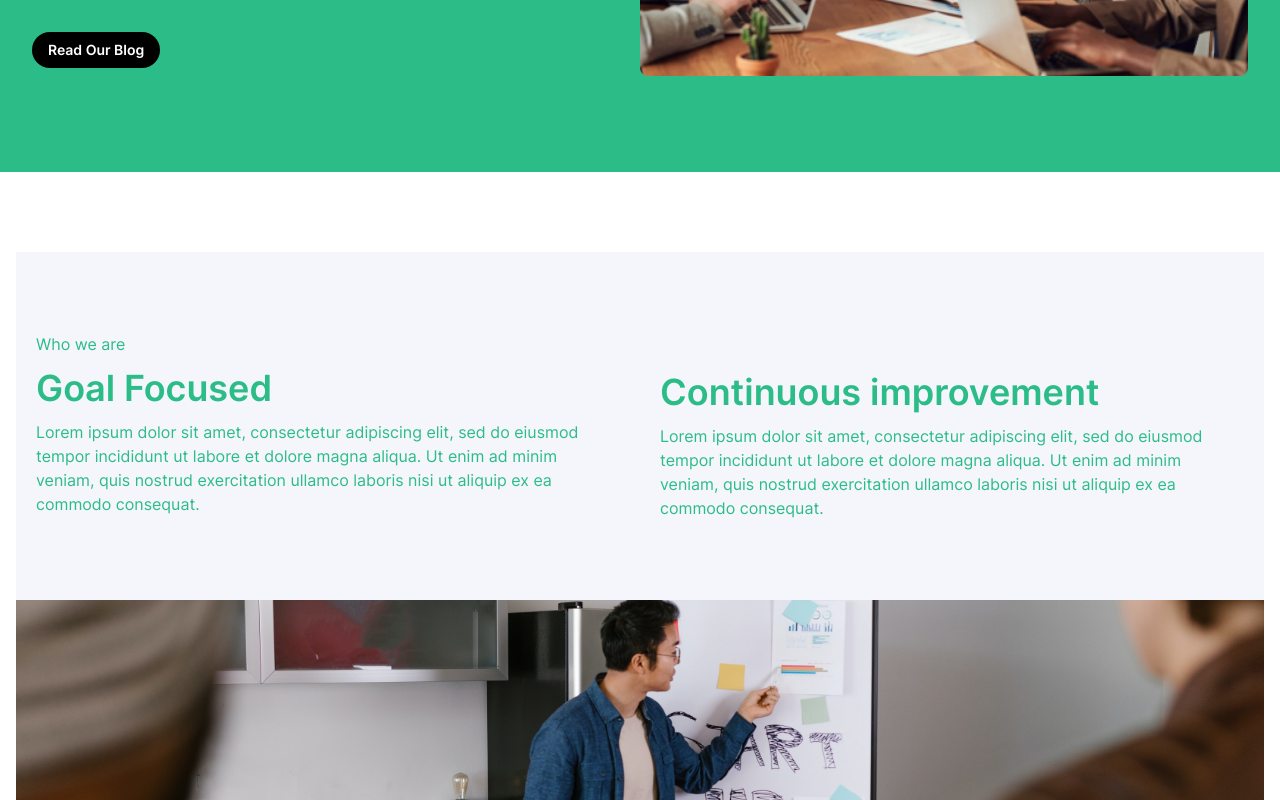
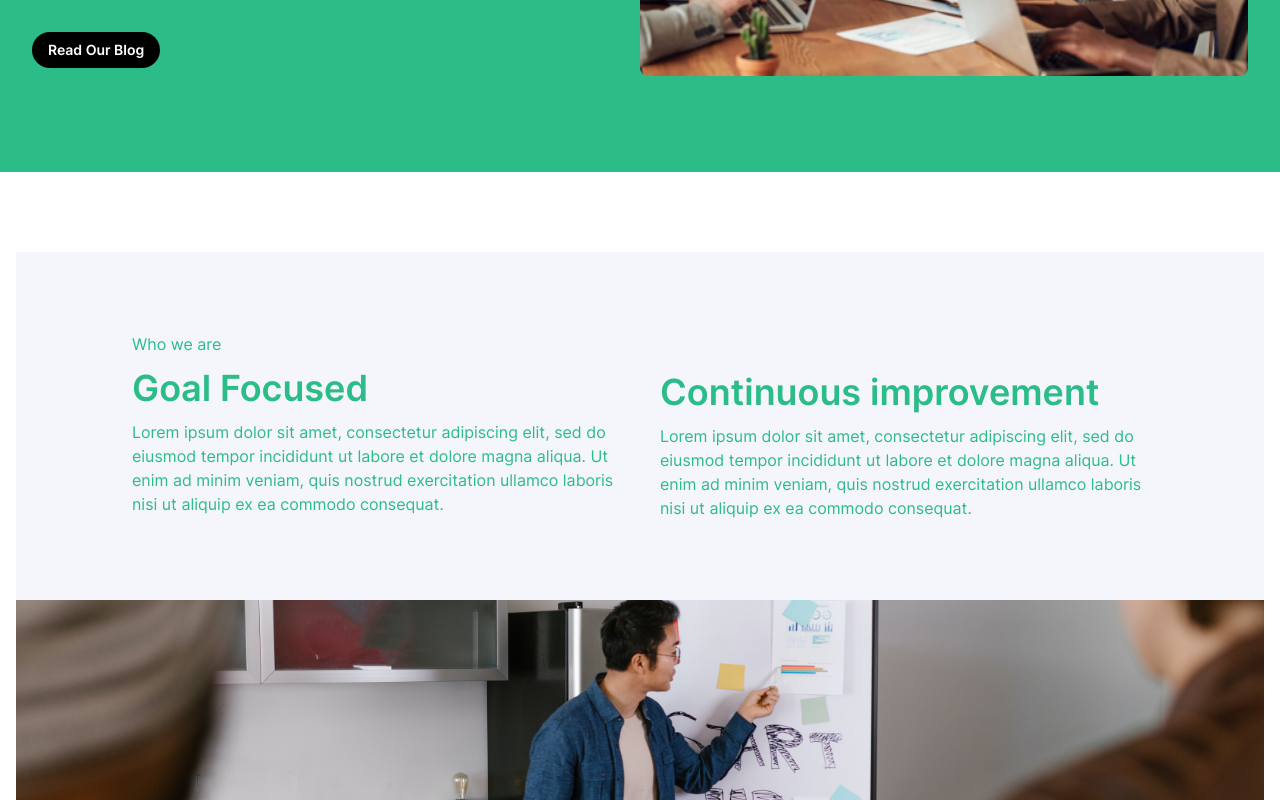
Before and after one commit to gccornejo441/GBNLive, a Next.js app: page /about-us in a window 1280 px wide. Shown: the part 425-1225 px from the top of the page. Built offline with nearby package versions, Linux system fonts and the light colour scheme.

Commit message:
feat: adding padding on about us text

```diff
--- a/src/components/aboutuspage/Services.tsx
+++ b/src/components/aboutuspage/Services.tsx
@@ -6,7 +6,7 @@ const Services = () => (
   <section className='bg-white pb-20'>
     <div className='mx-auto my-20 px-4 lg:w-[980px] xl:w-[1280px]'>
       <div className='flex flex-wrap justify-center'>
-        <div className='ld:h-[340px] flex w-fit flex-col bg-blue-gray-100 py-10 lg:flex-row lg:py-20'>
+        <div className='ld:h-[340px] flex w-fit flex-col bg-blue-gray-100 py-10 px-3 lg:flex-row lg:px-8 lg:py-20 xl:px-24'>
           <div className='mx-5 '>
             <h4 className='text-left text-sm font-normal leading-7 text-teal-1000 lg:text-base'>
               Who we are
```
